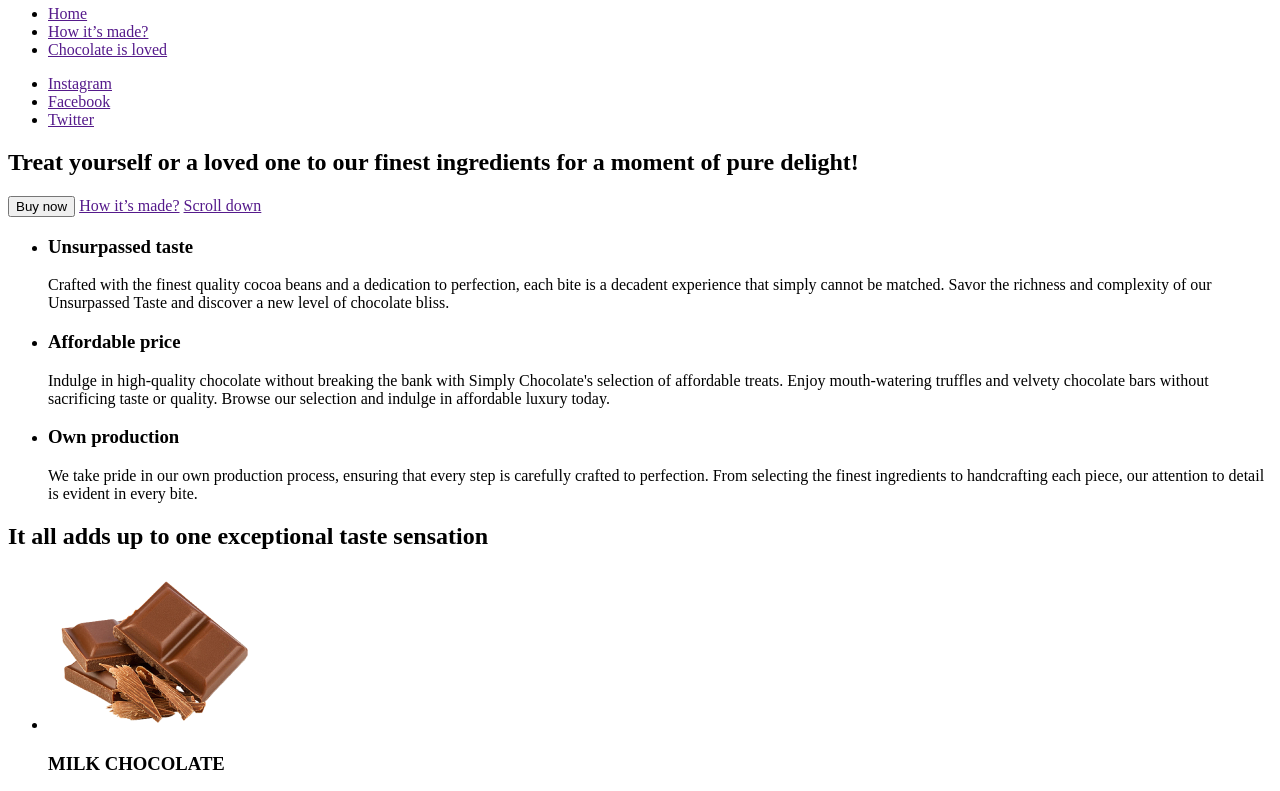
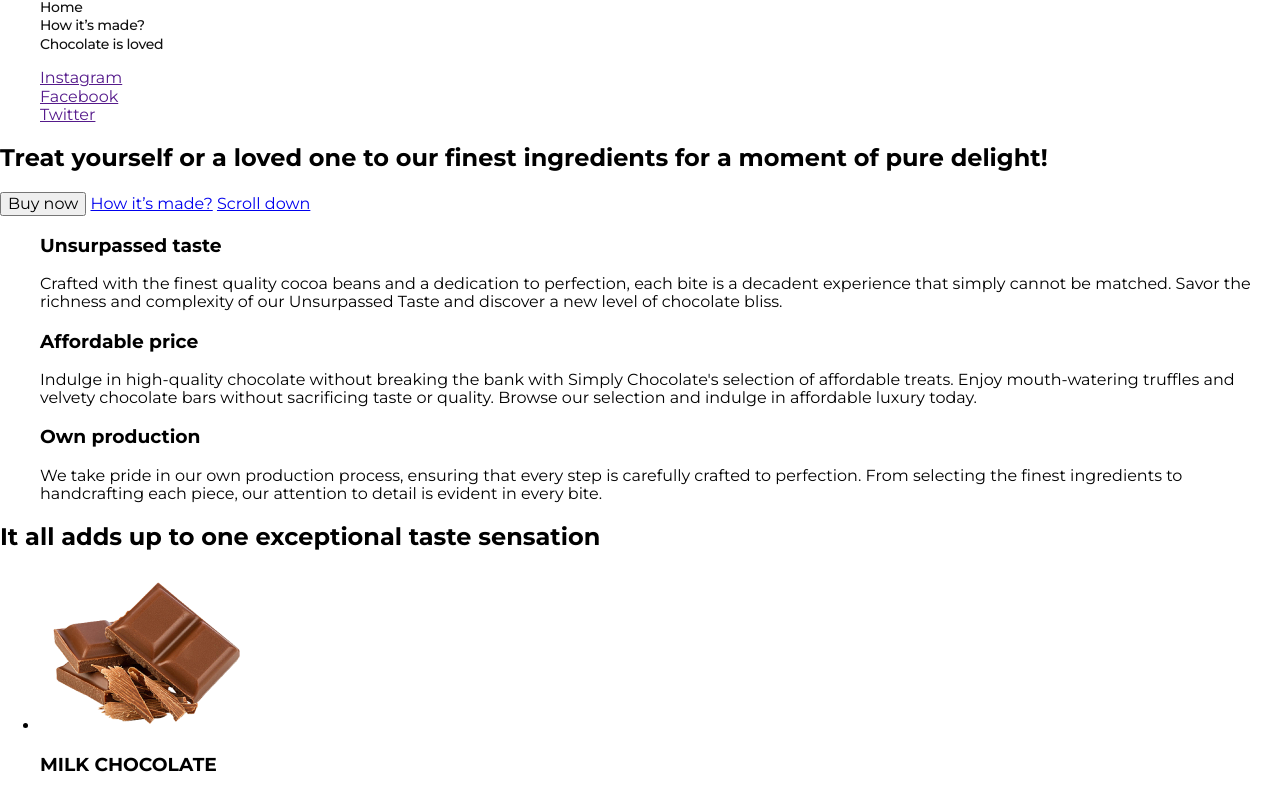
Before and after one commit to dmMaksymenko/fe-98a, a plain HTML site: page index.html in a window 1280 px wide. Shown: the part 47-838 px from the top of the page. Drawn offline with nearby package versions, Linux system fonts and the light colour scheme.

Commit message:
created css file and added some customization

```diff
--- a/index.html
+++ b/index.html
@@ -3,57 +3,64 @@
 <head>
     <meta charset="UTF-8">
     <meta name="viewport" content="width=device-width, initial-scale=1.0">
+    <link rel="preconnect" href="https://fonts.googleapis.com">
+    <link rel="preconnect" href="https://fonts.gstatic.com" crossorigin>
+    <link href="https://fonts.googleapis.com/css2?family=Montserrat:wght@400;500;700&display=swap" rel="stylesheet">
+    <link rel="stylesheet" href="https://cdnjs.cloudflare.com/ajax/libs/modern-normalize/2.0.0/modern-normalize.min.css"
+        integrity="sha512-4xo8blKMVCiXpTaLzQSLSw3KFOVPWhm/TRtuPVc4WG6kUgjH6J03IBuG7JZPkcWMxJ5huwaBpOpnwYElP/m6wg=="
+        crossorigin="anonymous" referrerpolicy="no-referrer" />
+    <link rel="stylesheet" href="./styles/styles.css">
     <title>Chocolate</title>
 </head>
 <body>
-    <header>
-        <nav>
-            <a href="">SIMPLY CHOCOLATE <img src="/images/logo.svg" alt="site "></a>
-            <ul>
-                <li>
-                    <a href="">Home</a>
+    <header class="header">
+        <nav class="header-navigation">
+            <a class="header-logo link" href=""><span class="header-logo-italic">SIMPLY</span> CHOCOLATE <img src="/images/logo.svg" alt="site "></a>
+            <ul class="header-menu list">
+                <li class="header-menu-list">
+                    <a class="header-menu-link link" href="/index.html">Home</a>
                 </li>
-                <li>
-                    <a href="">How it’s made?</a>
+                <li class="header-menu-list">
+                    <a class="header-menu-link link" href="#made">How it’s made?</a>
                 </li>
-                <li>
-                    <a href="">Chocolate is loved</a>
+                <li class="header-menu-list">
+                    <a class="header-menu-link link" href="#loved">Chocolate is loved</a>
                 </li>
             </ul>
-            <ul>
-                <li><a href="" target="_blank" rel="noopener noreferrer">Instagram</a></li>
-                <li><a href="" target="_blank" rel="noopener noreferrer">Facebook</a></li>
-                <li><a href="" target="_blank" rel="noopener noreferrer">Twitter</a></li>
+            <ul class="header-soc list">
+                <li class="header-soc-item"><a class="header-soc-link" href="" target="_blank" rel="noopener noreferrer">Instagram</a></li>
+                <li class="header-soc-item"><a class="header-soc-link" href="" target="_blank" rel="noopener noreferrer">Facebook</a></li>
+                <li class="header-soc-item"><a class="header-soc-link" href="" target="_blank" rel="noopener noreferrer">Twitter</a></li>
             </ul>
         </nav>
     </header>
     <main>
-        <section>
-            <h1>Treat yourself or a loved one to
+        <section class="hero">
+            <h1 class="hero-title">Treat yourself or a loved one to
             our finest ingredients for a moment
             of pure delight!</h1>
-            <button type="button">Buy now</button>
-            <a href="">How it’s made?</a>
-            <a href="">Scroll down</a>
+            <button class="hero-buy-btn" type="button">Buy now</button>
+            <a href="#made" class="hero-anchro-btn">How it’s made?</a>
+            <a href="#footer" class="hero-bottom-btn">Scroll down</a>
         </section>
-        <section>
-            <h2 hidden>Features</h2>
-            <ul>
-                <li>
-                    <h3>Unsurpassed taste</h3>
-                    <p>Crafted with the finest quality cocoa beans and a dedication to perfection, each bite is a decadent experience that
+        <section class="features">
+            <h2 class="visually-hidden">Features</h2>
+            <ul class="features-list list">
+                <li class="features-item">
+                    <h3 class="features-subtitle">Unsurpassed taste</h3>
+                    <p class="features-text">Crafted with the finest quality cocoa beans and a dedication to perfection, each bite is a decadent experience that
                     simply cannot be matched. Savor the richness and complexity of our Unsurpassed Taste and discover a new level of
                     chocolate bliss.</p>
                 </li>
-                <li>
-                    <h3>Affordable price</h3>
-                    <p>Indulge in high-quality chocolate without breaking the bank with Simply Chocolate's selection of affordable treats.
+                <li class="features-item">
+                    <h3 class="features-subtitle">Affordable price</h3>
+                    <p class="features-text">Indulge in high-quality chocolate without breaking the bank with Simply Chocolate's selection of affordable treats.
                     Enjoy mouth-watering truffles and velvety chocolate bars without sacrificing taste or quality. Browse our selection and
                     indulge in affordable luxury today.</p>
                 </li>
-                <li>
-                    <h3>Own production</h3>
-                    <p>We take pride in our own production process, ensuring that every step is carefully crafted to perfection. From selecting
+                <li class="features-item">
+                    <h3 class="features-subtitle">Own production</h3>
+                    <p class="features-text">We take pride in our own production process, ensuring that every step is carefully crafted to perfection. From selecting
                     the finest ingredients to handcrafting each piece, our attention to detail is evident in every bite.</p>
                 </li>
             </ul>
@@ -95,7 +102,7 @@
                 </li>
             </ul>
         </section>
-        <section>
+        <section id="made">
             <h2>How it’s made?</h2>
                 <img src="./images/chock-image-1.jpg" alt="liquid chocolate" width="600" height="400">
                 <h3>Try our chocolates today and discover the perfect balance of flavor</h3>
@@ -178,7 +185,7 @@
                 </li>
             </ul>
         </section>
-        <section>
+        <section id="loved">
             <h2>Chocolate is loved</h2>
             <ul>
                 <li>
@@ -202,7 +209,7 @@
             <button type="button">Leave a review</button>
         </section>
     </main>
-    <footer>
+    <footer id="footer">
         <p>Chocolate a delicious cure for a bad day</p>
         <p>Social networks</p>
             <ul>
@@ -220,8 +227,8 @@
         <nav>
             <ul>
                 <li><a href="./index.html">Home</a></li>
-                <li><a href="">How it’s made?</a></li>
-                <li><a href="">Chocolate is loved</a></li>
+                <li><a href="#made">How it’s made?</a></li>
+                <li><a href="#loved">Chocolate is loved</a></li>
             </ul>
         </nav>
     </footer>
--- /dev/null
+++ b/styles/styles.css
@@ -0,0 +1,56 @@
+body {
+  font-family: 'Montserrat', sans-serif;
+}
+.list {
+  list-style: none;
+}
+.link {
+  text-decoration: none;
+}
+.visually-hidden {
+  position: absolute;
+  width: 1px;
+  height: 1px;
+  margin: -1px;
+  border: 0;
+  padding: 0;
+
+  white-space: nowrap;
+  clip-path: inset(100%);
+  clip: rect(0 0 0 0);
+  overflow: hidden;
+}
+.header-logo {
+  color: #111;
+  font-size: 18px;
+  font-weight: 700;
+  line-height: 1.11;
+  letter-spacing: -0.03em;
+}
+.header {}
+
+.header-navigation {}
+
+.header-logo {}
+
+.header-logo-italic {
+  font-style: italic;
+}
+
+.header-menu {}
+
+.header-menu-list {}
+
+.header-menu-link {
+  color: #111;
+    font-size: 14px;
+    font-weight: 500;
+    line-height: 1.14;
+    letter-spacing: -0.02em;
+}
+
+.header-soc {}
+
+.header-soc-item {}
+
+.header-soc-link {}
```
